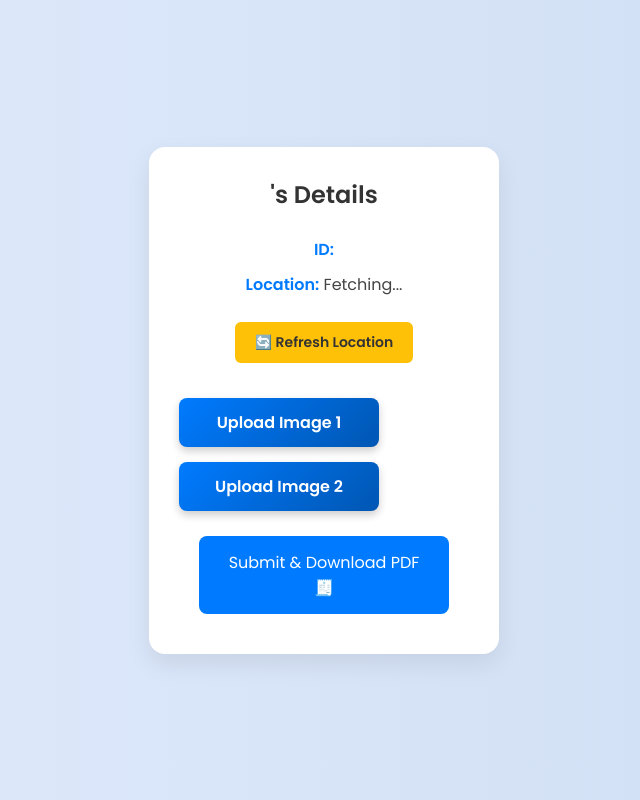
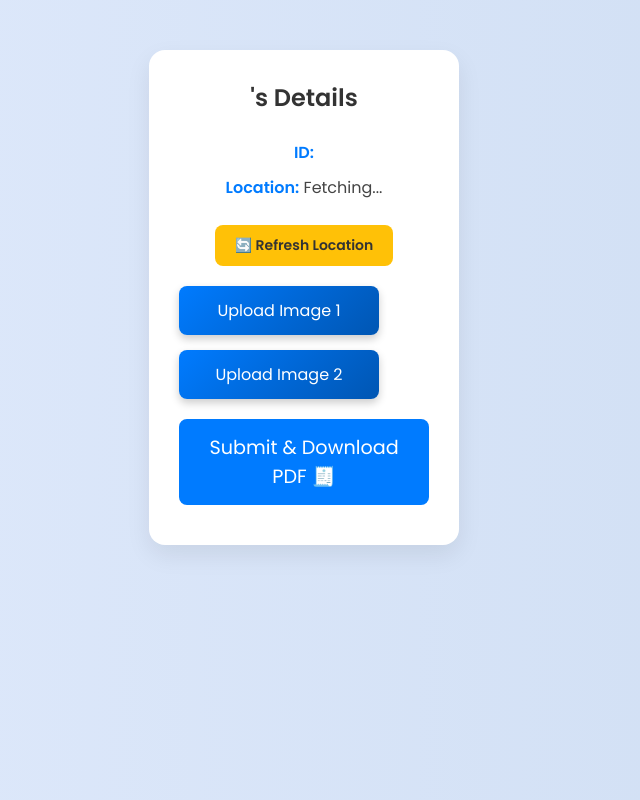
Before and after one commit to Nithin5040/admindashboard-client, a React (Create React App) app: page /user-details in a window 1280 px wide. Shown: the whole page, without its empty margins (336-976 px from the left). Built offline with nearby package versions, Linux system fonts and the light colour scheme.

Commit message:
Initial commit with UserDetailsPage PDF and CSV export

```diff
--- a/src/pages/AdminProfile.js
+++ b/src/pages/AdminProfile.js
@@ -76,7 +76,7 @@ const AdminProfile = () => {
 <div className="button-group">
   <button className="btn-refresh" onClick={fetchLoggedUsers}>🔄 Refresh Data</button>
   <button className="btn-clear" onClick={handleClearData}>🗑 Clear User Data</button>
-  <button className="btn-download" onClick={exportAllUsersToCSV}>📥 Download All Submissions CSV</button>
+  <button className="btn-download" onClick={exportAllUsersToCSV}>📥 Submissions CSV</button>
   <button className="btn-logout" onClick={handleLogout}>🚪 Logout</button>
 </div>
     </div>
--- a/src/styles/UserDetailsPage.css
+++ b/src/styles/UserDetailsPage.css
@@ -1,220 +1,4 @@
-/* UserDetailsPage.css */
-
-body {
-  font-family: 'Poppins', sans-serif;
-  background-color: #f5f9ff;
-}
-
-.user-details-page {
-  display: flex;
-  align-items: center;
-  justify-content: center;
-  padding: 30px;
-}
-
-.user-details-card {
-  width: 100%;
-  max-width: 650px;
-  background: #ffffff;
-  padding: 25px;
-  border-radius: 12px;
-  box-shadow: 0 8px 16px rgba(0,0,0,0.15);
-  text-align: center;
-}
-
-.user-details-card h2 {
-  font-size: 1.8rem;
-  color: #333;
-  margin-bottom: 20px;
-}
-
-.user-info p {
-  font-size: 1.1rem;
-  color: #555;
-  margin: 8px 0;
-}
-
-strong {
-  color: #007bff;
-}
-
-.image-upload-section {
-  display: flex;
-  justify-content: space-around;
-  gap: 15px;
-  margin-top: 20px;
-  flex-wrap: wrap;
-}
-
-.file-input {
-  width: 100%;
-  max-width: 250px;
-  padding: 12px;
-  background-color: #007bff;
-  color: #fff;
-  border: none;
-  border-radius: 6px;
-  cursor: pointer;
-  transition: background-color 0.3s ease;
-}
-
-.file-input:hover {
-  background-color: #0056b3;
-}
-
-.image-previews {
-  display: flex;
-  justify-content: center;
-  gap: 20px;
-  margin-top: 25px;
-  flex-wrap: wrap;
-}
-
-.image-preview-container {
-  display: flex;
-  justify-content: center;
-  gap: 15px;
-  margin-top: 10px;
-}
-
-.image-small {
-  width: 130px;
-  height: 130px;
-  object-fit: cover;
-  border-radius: 10px;
-  box-shadow: 0 3px 8px rgba(0,0,0,0.15);
-  transition: transform 0.3s ease;
-  cursor: pointer;
-}
-
-.image-small:hover {
-  transform: scale(1.1);
-}
-
-.proceed-button {
-  margin-top: 30px;
-  padding: 12px 20px;
-  width: 100%;
-  max-width: 220px;
-  font-size: 1.1rem;
-  color: #fff;
-  background-color: #28a745;
-  border: none;
-  border-radius: 6px;
-  cursor: pointer;
-  transition: background-color 0.3s ease;
-}
-
-.proceed-button:hover {
-  background-color: #218838;
-}
-
-.success-message {
-  margin-top: 20px;
-  background-color: #28a745;
-  color: #ffffff;
-  padding: 12px;
-  border-radius: 6px;
-  font-size: 1rem;
-  box-shadow: 0 3px 8px rgba(0,0,0,0.1);
-}
-
-/* Responsive Adjustments */
-@media screen and (max-width: 768px) {
-  .user-details-card {
-    padding: 15px;
-    margin: 15px;
-  }
-
-  .file-input, .proceed-button {
-    max-width: 100%;
-  }
-
-  .image-upload-section, .image-previews {
-    flex-direction: column;
-  }
-
-  .image-small {
-    margin: 10px auto;
-  }
-}
-.image-small {
-  width: 100px;
-  height: 100px;
-  object-fit: cover;
-  border-radius: 8px;
-  margin-top: 10px;
-  display: block;
-}
-.custom-file-upload {
-  display: inline-block;
-  padding: 10px 20px;
-  font-size: 16px;
-  font-weight: bold;
-  color: white;
-  background: linear-gradient(135deg, #007bff, #0056b3);
-  border: none;
-  border-radius: 8px;
-  cursor: pointer;
-  text-align: center;
-  transition: all 0.3s ease;
-  box-shadow: 0 4px 8px rgba(0, 0, 0, 0.2);
-}
-
-.custom-file-upload:hover {
-  background: linear-gradient(135deg, #0056b3, #003b7a);
-  transform: scale(1.05);
-}
-
-.custom-file-upload input {
-  display: none; /* Hide default file input */
-}
-.refresh-location-button {
-  background-color: #15558a;
-  color: white;
-  padding: 10px 20px;
-  font-size: 16px;
-  font-weight: bold;
-  border: none;
-  border-radius: 8px;
-  cursor: pointer;
-  transition: background-color 0.3s ease-in-out;
-  margin-top: 10px;
-}
-
-.refresh-location-button:hover {
-  background-color: #e68900;
-  transform: scale(1.05);
-}
-.proceed-button {
-  background-color: #007bff;
-  color: white;
-  padding: 14px 28px;
-  border-radius: 8px;
-  border: none;
-  cursor: pointer;
-  font-size: 1.2rem;
-  margin-top: 20px;        /* reduced from 25px */
-  margin-bottom: 10px;     /* add this to prevent it sticking to edge */
-  width: 100%;
-  max-width: 250px;
-  transition: background-color 0.3s, transform 0.3s;
-}
-.proceed-button {
-  background-color: #007bff;
-  color: white;
-  padding: 14px 28px;
-  border-radius: 8px;
-  border: none;
-  cursor: pointer;
-  font-size: 1.2rem;
-  margin-top: 20px;        /* reduced from 25px */
-  margin-bottom: 10px;     /* add this to prevent it sticking to edge */
-  width: 100%;
-  max-width: 250px;
-  transition: background-color 0.3s, transform 0.3s;
-}
-/* Global Reset & Font */
+/* ============ Global Reset & Fonts ============ */
 * {
   margin: 0;
   padding: 0;
@@ -226,19 +10,18 @@ body {
   background: linear-gradient(to right, #e0eafc, #cfdef3);
   display: flex;
   justify-content: center;
-  align-items: center;
+  align-items: flex-start;
   min-height: 100vh;
+  padding: 20px;
 }
 
-/* Page Container */
+/* ============ Page Layout ============ */
 .user-details-page {
   width: 100%;
   max-width: 900px;
   padding: 30px;
-  margin: 20px;
 }
 
-/* Card Box */
 .user-details-card {
   background: #ffffff;
   border-radius: 16px;
@@ -247,14 +30,14 @@ body {
   text-align: center;
 }
 
-/* Heading */
+/* ============ Heading ============ */
 .user-details-card h2 {
   font-size: 24px;
   color: #333;
   margin-bottom: 25px;
 }
 
-/* Info Text */
+/* ============ Info Text ============ */
 .user-info p {
   font-size: 16px;
   margin-bottom: 10px;
@@ -265,7 +48,7 @@ strong {
   color: #007bff;
 }
 
-/* File Uploads */
+/* ============ Upload Buttons ============ */
 .image-upload-section {
   margin-top: 20px;
   display: flex;
@@ -275,75 +58,83 @@ strong {
 }
 
 .custom-file-upload {
-  background-color: #007bff;
+  display: inline-block;
+  background: linear-gradient(135deg, #007bff, #0056b3);
   color: white;
   padding: 12px;
   border-radius: 8px;
   cursor: pointer;
-  display: inline-block;
+  text-align: center;
+  font-size: 16px;
+  font-weight: 500;
   width: 100%;
   max-width: 200px;
-  text-align: center;
-  transition: background 0.3s;
+  transition: all 0.3s ease;
+  box-shadow: 0 4px 8px rgba(0, 0, 0, 0.2);
 }
 
 .custom-file-upload.uploaded {
-  background-color: #28a745;
+  background: linear-gradient(135deg, #28a745, #218838);
 }
 
 .custom-file-upload:hover {
-  background-color: #0056b3;
+  background: linear-gradient(135deg, #0056b3, #003b7a);
+  transform: scale(1.05);
 }
 
 input[type='file'] {
   display: none;
 }
 
-/* Image Preview */
+/* ============ Image Previews ============ */
 .image-small {
   width: 120px;
   height: 120px;
   object-fit: cover;
-  margin-top: 10px;
   border-radius: 8px;
   border: 2px solid #eee;
+  margin-top: 10px;
 }
 
-/* Submit Button */
+/* ============ Buttons ============ */
 .proceed-button {
-  background: #007bff;
+  background-color: #007bff;
   color: white;
-  padding: 14px 24px;
+  padding: 14px 28px;
   border-radius: 8px;
   border: none;
-  margin-top: 25px;
-  font-size: 16px;
   cursor: pointer;
-  transition: 0.3s;
+  font-size: 1.2rem;
+  margin-top: 20px;
+  margin-bottom: 10px;
+  width: 100%;
+  max-width: 250px;
+  transition: background-color 0.3s, transform 0.3s;
 }
 
 .proceed-button:hover {
-  background: #0056b3;
+  background-color: #0056b3;
+  transform: scale(1.05);
 }
 
-/* Location Refresh */
 .refresh-location-button {
   background-color: #ffc107;
   color: #333;
   padding: 10px 20px;
-  border-radius: 6px;
-  margin: 15px auto;
   font-size: 14px;
+  font-weight: bold;
   border: none;
+  border-radius: 8px;
   cursor: pointer;
-  transition: 0.3s ease;
+  transition: background-color 0.3s ease-in-out;
+  margin-top: 15px;
 }
 
 .refresh-location-button:hover {
   background-color: #e0a800;
 }
 
-/* Success Message */
+/* ============ Feedback Message ============ */
 .success-message {
   margin-top: 20px;
   padding: 12px;
@@ -351,4 +142,29 @@ input[type='file'] {
   color: white;
   border-radius: 8px;
   font-weight: bold;
+  font-size: 16px;
+  box-shadow: 0 3px 8px rgba(0, 0, 0, 0.1);
 }
+
+/* ============ Responsive Adjustments ============ */
+@media screen and (max-width: 768px) {
+  .user-details-card {
+    padding: 20px;
+    margin: 10px;
+  }
+
+  .file-input,
+  .proceed-button,
+  .custom-file-upload {
+    max-width: 100%;
+  }
+
+  .image-upload-section {
+    flex-direction: column;
+    align-items: center;
+  }
+
+  .image-small {
+    margin: 10px auto;
+  }
+}
```
